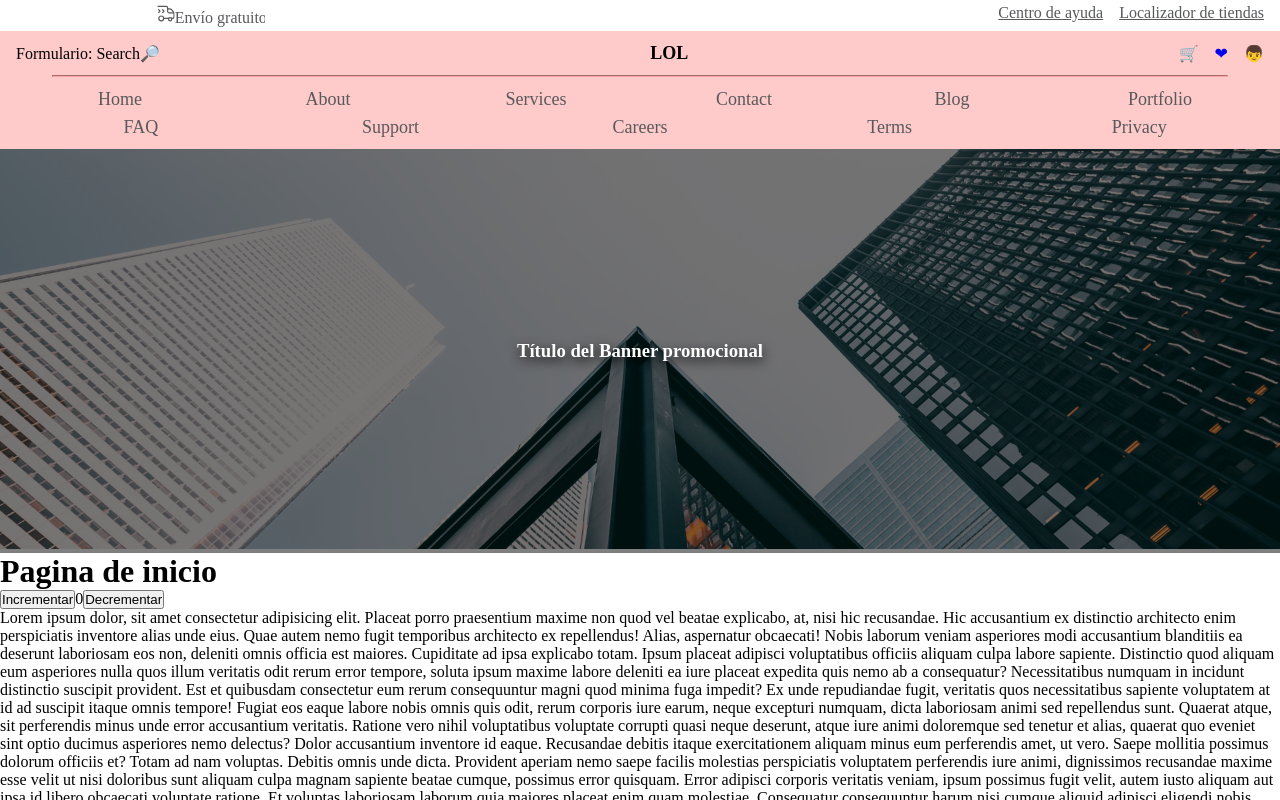
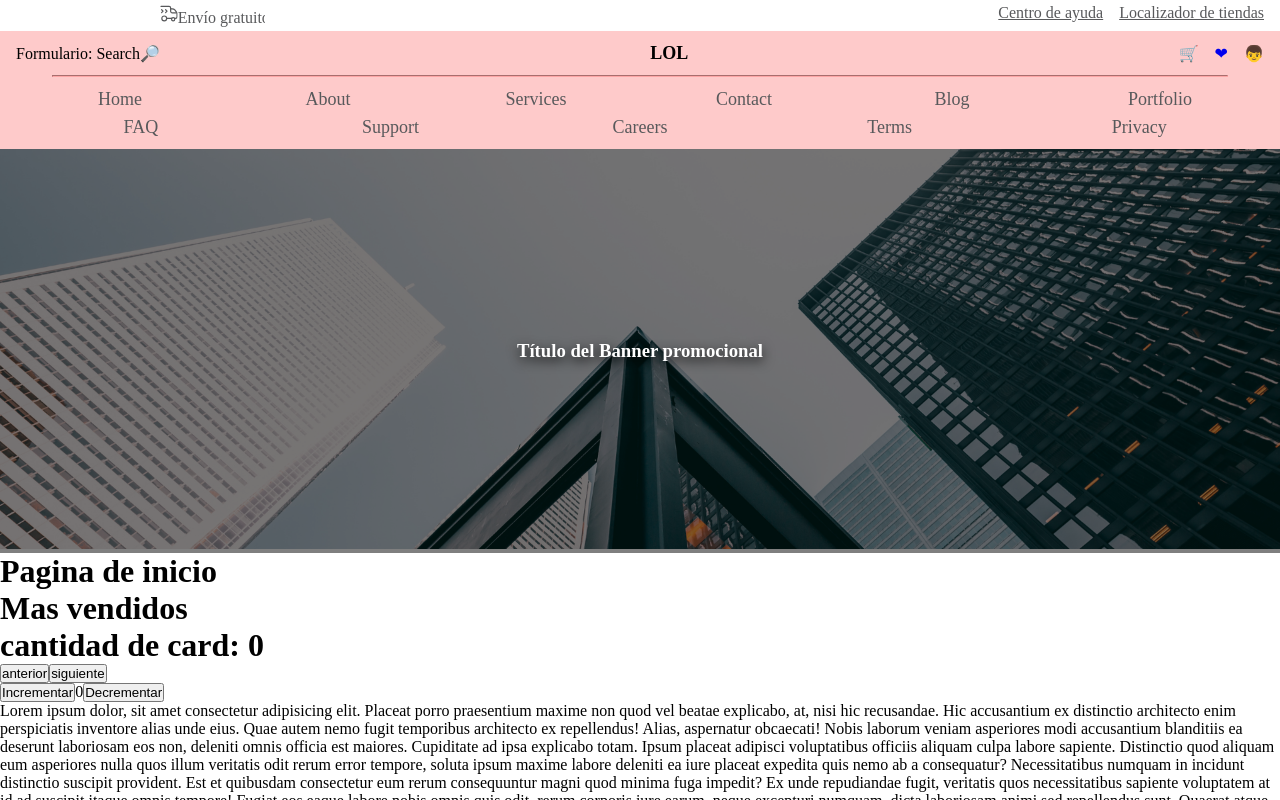
Before and after one commit to lgramajo99/newventure, a React (Vite) app: page / in a window 1280 px wide. Shown: the top 800 px of the page. Built offline with nearby package versions, Linux system fonts and the light colour scheme.

Commit message:
se crea el maquetado de un carrousel, que aplicaria para mas vendidos, u  ordenamiento de cards, o similares.

```diff
--- /dev/null
+++ b/src/components/common/CarouselCards.jsx
@@ -0,0 +1,19 @@
+import { useState } from "react";
+
+function CarouselCards() {
+    const [countIndex, setCountIndex] = useState(0)
+
+    const nextSlides = () => { setCountIndex(countIndex + 1) };
+    const prevSlides = () => { setCountIndex(countIndex - 1) };
+
+    return (<div>
+        <h1>Mas vendidos</h1>
+
+        <h1>cantidad de card: {countIndex}</h1>
+        <button type="button" onClick={prevSlides}>anterior</button>
+        <button type="button" onClick={nextSlides}>siguiente</button>
+
+    </div>)
+}
+
+export default CarouselCards;
--- a/src/pages/Home.jsx
+++ b/src/pages/Home.jsx
@@ -3,6 +3,7 @@ import reactLogo from '../assets/react.svg'
 import { useSelector, useDispatch } from 'react-redux'
 import { decrement, increment } from '../store/features/counter/counterSlice';
 import Banner from '../components/common/Banner';
+import CarouselCards from '../components/common/CarouselCards';
 
 
 function Home() {
@@ -13,6 +14,7 @@ function Home() {
     return (<div>
         <Banner />
         <h1>Pagina de inicio</h1>
+        <CarouselCards />
 
         <button aria-label="Increment value" onClick={() => dispatch(increment())}>Incrementar</button>
         <span>{count}</span>
```
